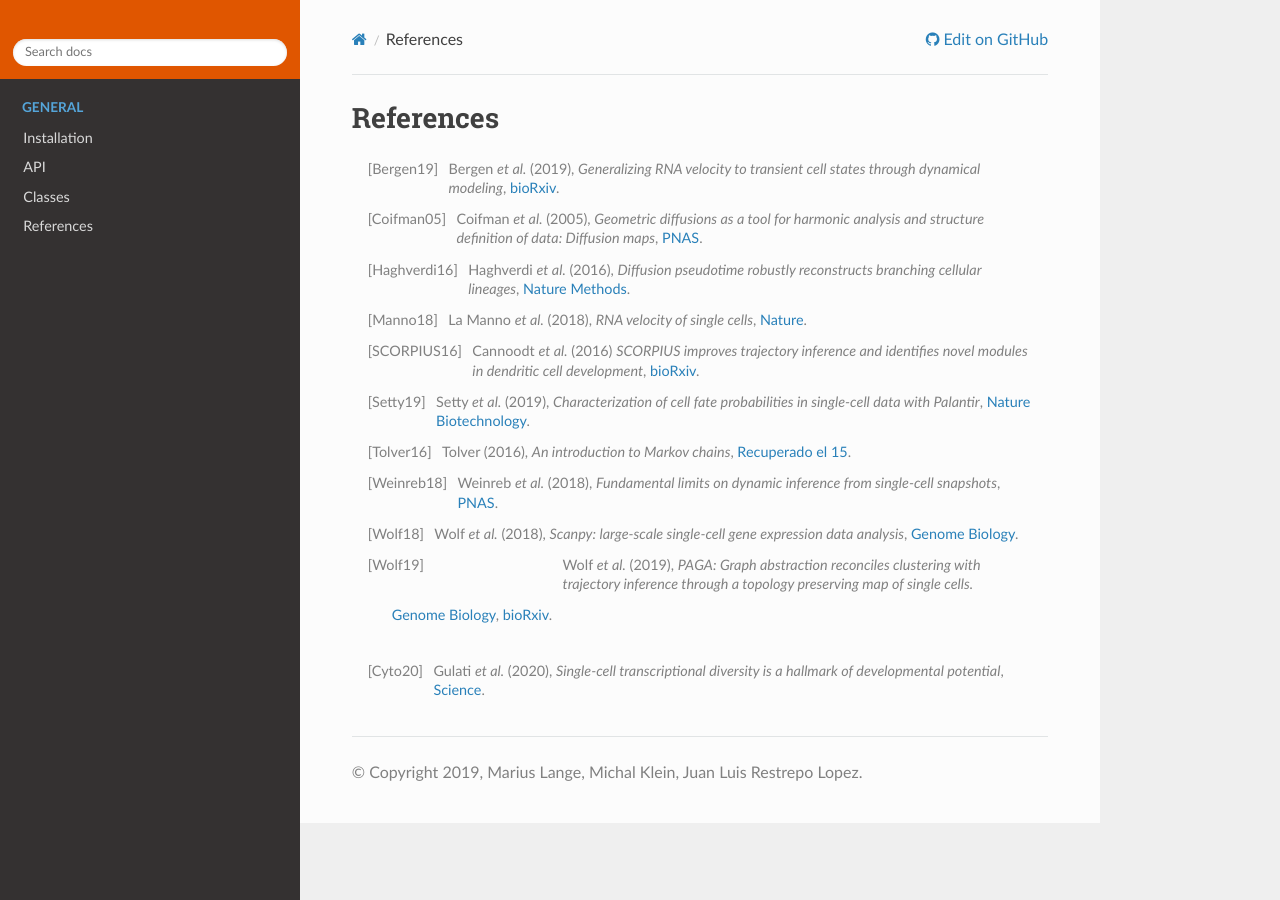
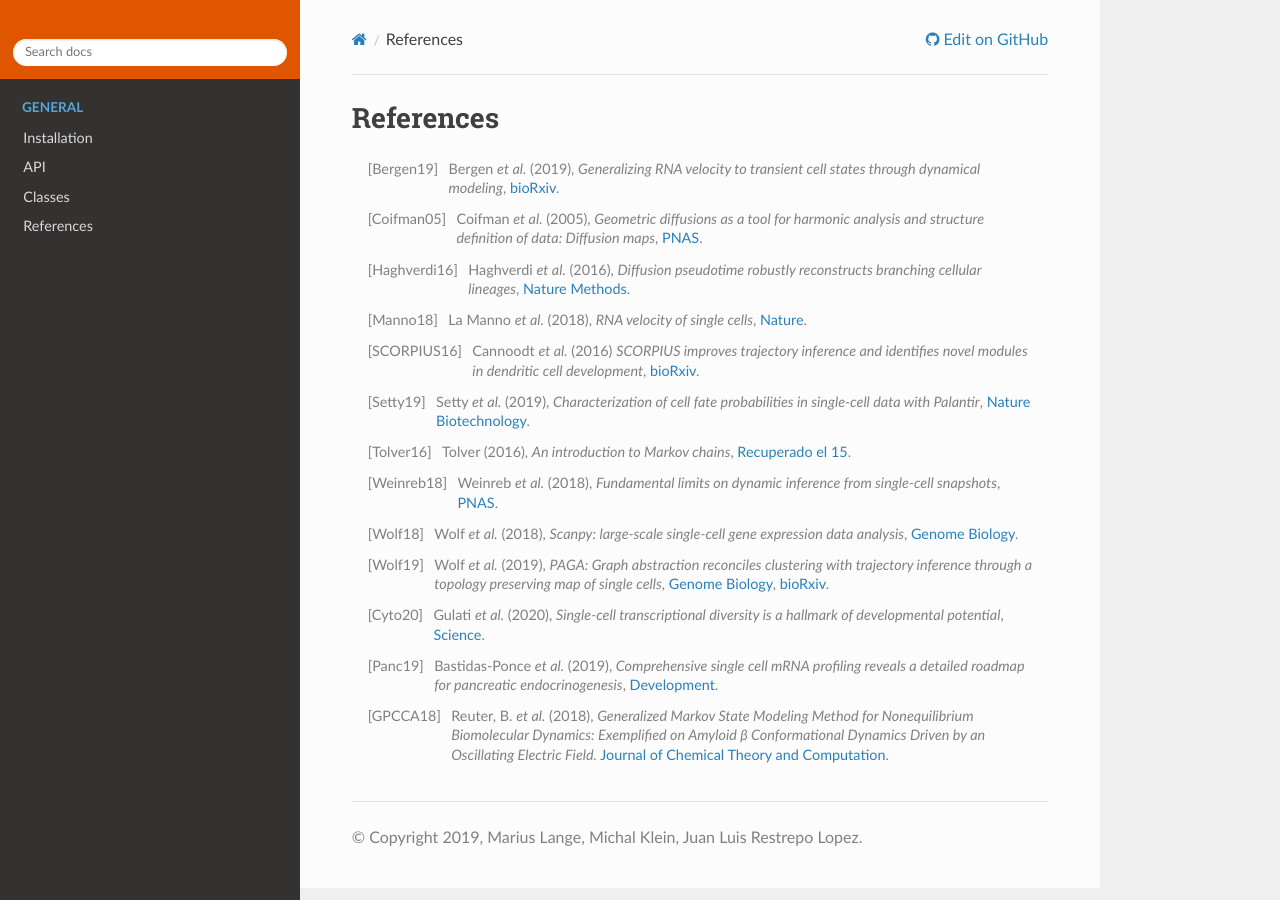
Before and after one commit to theislab/cellrank_notebooks, a Sphinx documentation site: the page built from docs/source/references.rst, in a window 1280 px wide. Built offline with Sphinx 7.4.7 and the Read the Docs theme 2.0.0, drawn with Linux system fonts in a browser that asks for light colours; pages that are not in the unit, such as notebooks, are missing from menus.

Commit message:
Update notebooks
Former-commit-id: 756ae89c8f917d4b14ed55ee4586b6c57240f672 [formerly 216a10f975f2c1f82d258005cdc4de51d7c86615]
Former-commit-id: c6322f5d084c170d5136784ce0dbcdc7cb88575a

```diff
--- a/docs/source/references.rst
+++ b/docs/source/references.rst
@@ -38,10 +38,18 @@ References
    `Genome Biology <https://doi.org/10.1186/s13059-017-1382-0>`__.
 
 .. [Wolf19] Wolf *et al.* (2019),
-  *PAGA: Graph abstraction reconciles clustering with trajectory inference through a topology preserving map of single cells.*
+   *PAGA: Graph abstraction reconciles clustering with trajectory inference through a topology preserving map of single cells*,
    `Genome Biology <https://doi.org/10.1186/s13059-019-1663-x>`__,
    `bioRxiv <https://doi.org/10.1101/208819>`__.
 
 .. [Cyto20] Gulati *et al.* (2020),
    *Single-cell transcriptional diversity is a hallmark of developmental potential*,
    `Science  <https://doi.org/10.1126/science.aax0249>`__.
+
+.. [Panc19] Bastidas-Ponce *et al.* (2019),
+   *Comprehensive single cell mRNA profiling reveals a detailed roadmap for pancreatic endocrinogenesis*,
+   `Development <https://doi.org/10.1242/dev.173849>`__.
+
+.. [GPCCA18] Reuter, B. *et al.* (2018),
+   *Generalized Markov State Modeling Method for Nonequilibrium Biomolecular Dynamics: Exemplified on Amyloid β Conformational Dynamics Driven by an Oscillating Electric Field.*
+   `Journal of Chemical Theory and Computation <https://doi.org/10.1021/acs.jctc.8b00079>`__.
```
Also changed, not shown: 2 other files.
